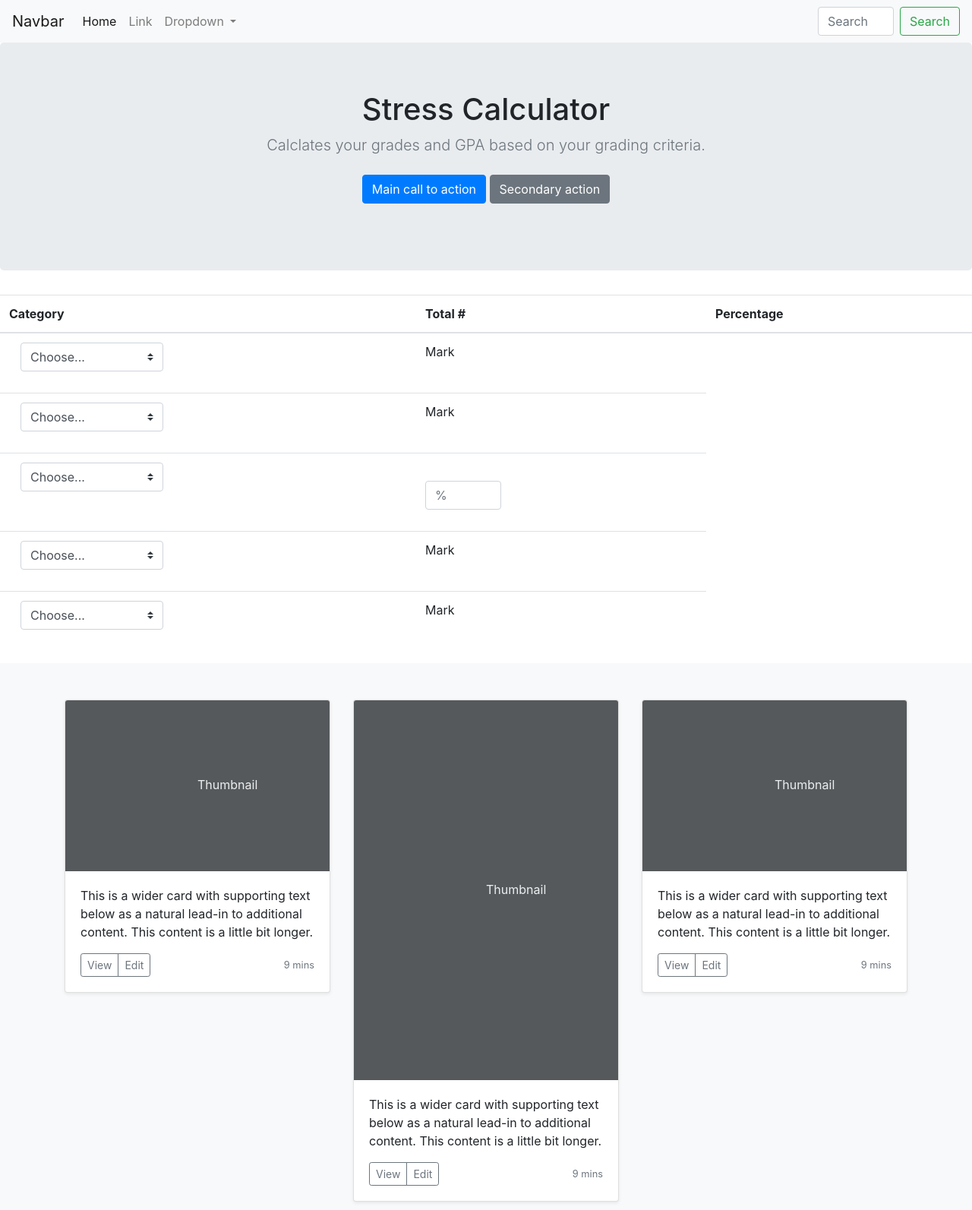
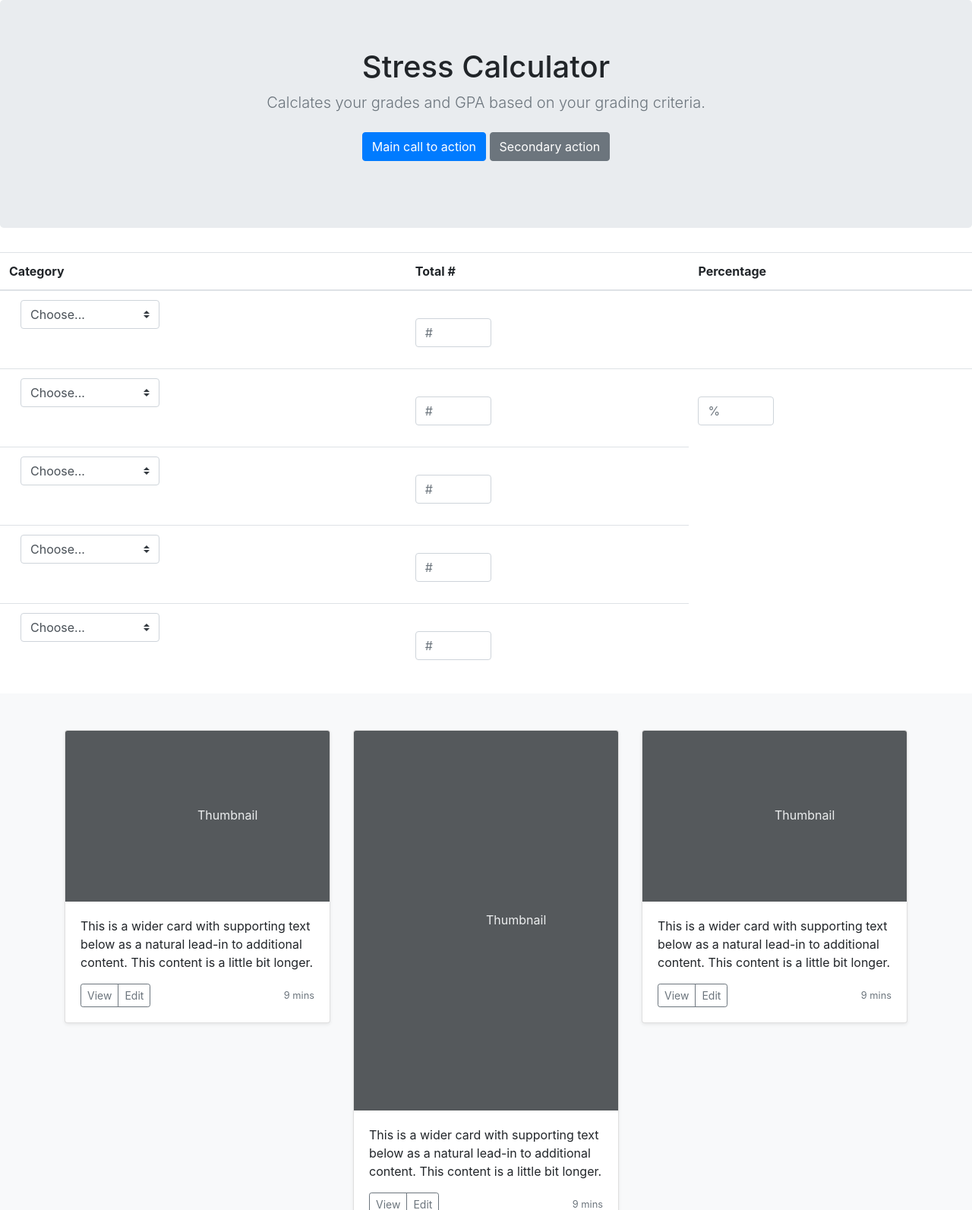
Before and after one commit to sarora324/grades, a Flask app: page / in a window 1280 px wide. Shown: the top 1593 px of the page at 76% size. Run offline with Flask 2, Linux system fonts and the light colour scheme; some libraries are stand-ins or nearby versions.

Commit message:
more changes

```diff
--- a/PoopGroup/templates/homepage.html
+++ b/PoopGroup/templates/homepage.html
@@ -13,64 +13,6 @@
   </head>
 
   <body>
-      <header>
-        <nav class="navbar navbar-expand-lg navbar-light bg-light">
-          <a class="navbar-brand" href="#">Navbar</a>
-          <button class="navbar-toggler" type="button" data-toggle="collapse" data-target="#navbarSupportedContent" aria-controls="navbarSupportedContent" aria-expanded="false" aria-label="Toggle navigation">
-            <span class="navbar-toggler-icon"></span>
-          </button>
-
-          <div class="percentage">
-
-
-          </div>
-
-          <div class="collapse navbar-collapse" id="navbarSupportedContent">
-            <ul class="navbar-nav mr-auto">
-              <li class="nav-item active">
-                <a class="nav-link" href="#">Home <span class="sr-only">(current)</span></a>
-              </li>
-              <li class="nav-item">
-                <a class="nav-link" href="#">Link</a>
-              </li>
-              <li class="nav-item dropdown">
-                <a class="nav-link dropdown-toggle" href="#" id="navbarDropdown" role="button" data-toggle="dropdown" aria-haspopup="true" aria-expanded="false">
-                  Dropdown
-                </a>
-                <div class="dropdown-menu" aria-labelledby="navbarDropdown">
-                  <a class="dropdown-item" href="#">Action</a>
-                  <a class="dropdown-item" href="#">Another action</a>
-                  <div class="dropdown-divider"></div>
-                  <a class="dropdown-item" href="#">Something else here</a>
-                </div>
-              </li>
-            </ul>
-            <form class="form-inline my-2 my-lg-0">
-              <input class="form-control mr-sm-2" type="search" placeholder="Search" aria-label="Search">
-              <button class="btn btn-outline-success my-2 my-sm-0" type="submit">Search</button>
-            </form>
-          </div>
-        </nav>
-    <div class="collapse bg-dark" id="navbarHeader">
-      <div class="container">
-        <div class="row">
-          <div class="col-sm-8 col-md-7 py-4">
-            <h4 class="text-white">About</h4>
-            <p class="text-muted">Add some information about the album below, the author, or any other background context. Make it a few sentences long so folks can pick up some informative tidbits. Then, link them off to some social networking sites or contact information.</p>
-          </div>
-          <div class="col-sm-4 offset-md-1 py-4">
-            <h4 class="text-white">Contact</h4>
-            <ul class="list-unstyled">
-              <li><a href="#" class="text-white">Follow on Twitter</a></li>
-              <li><a href="#" class="text-white">Like on Facebook</a></li>
-              <li><a href="#" class="text-white">Email me</a></li>
-            </ul>
-          </div>
-        </div>
-      </div>
-    </div>
-
-  </header>
 
   <main role="main">
 
@@ -108,24 +50,14 @@
                   Please select a valid category.
                 </div>
           </div></th>
-      <td>Mark</td>
+      <td>
+         <form>
+                <div class="form-group">
+                  <label for="exampleFormControlInput1"></label>
+                  <input type="email" class="form-control" id="exampleFormControlInput1" placeholder="#">
+                </div></td>
+            </form></td>
 
-
-    </tr>
-    <tr>
-      <th scope="row">  <div class="col-md-5 mb-3">
-
-                <select class="custom-select d-block w-100" id="category" required="">
-                  <option value="">Choose...</option>
-                  <option>Exams</option>
-                  <option>Quizzes</option>
-                  <option>Homework</option>
-                </select>
-                <div class="invalid-feedback">
-                  Please select a valid category.
-                </div>
-          </div></th>
-      <td>Mark</td>
 
     </tr>
     <tr>
@@ -145,7 +77,37 @@
         <form>
           <div class="form-group">
             <label for="exampleFormControlInput1"></label>
-            <input type="email" class="form-control" id="exampleFormControlInput1" placeholder="%">
+            <input type="email" class="form-control" id="exampleFormControlInput1" placeholder="#">
+          </div></td>
+        </form>
+        <td>
+          <form>
+            <div class="form-group">
+              <label for="exampleFormControlInput1"></label>
+              <input type="email" class="form-control" id="exampleFormControlInput1" placeholder="%">
+            </div></td>
+          </form>
+
+
+    </tr>
+    <tr>
+      <th scope="row">  <div class="col-md-5 mb-3">
+
+                <select class="custom-select d-block w-100" id="category" required="">
+                  <option value="">Choose...</option>
+                  <option>Exams</option>
+                  <option>Quizzes</option>
+                  <option>Homework</option>
+                </select>
+                <div class="invalid-feedback">
+                  Please select a valid category.
+                </div>
+          </div></th>
+      <td>
+        <form>
+          <div class="form-group">
+            <label for="exampleFormControlInput1"></label>
+            <input type="email" class="form-control" id="exampleFormControlInput1" placeholder="#">
           </div></td>
         </form>
 
@@ -162,7 +124,13 @@
                     Please select a valid category.
                   </div>
             </div></th>
-        <td>Mark</td>
+        <td>
+          <form>
+                  <div class="form-group">
+                    <label for="exampleFormControlInput1"></label>
+                    <input type="email" class="form-control" id="exampleFormControlInput1" placeholder="#">
+                  </div></td>
+                </form></td>
 
       </tr>  <tr>
           <th scope="row">  <div class="col-md-5 mb-3">
@@ -177,7 +145,13 @@
                       Please select a valid category.
                     </div>
               </div></th>
-          <td>Mark</td>
+          <td>
+             <form>
+                    <div class="form-group">
+                      <label for="exampleFormControlInput1"></label>
+                      <input type="email" class="form-control" id="exampleFormControlInput1" placeholder="#">
+                    </div></td>
+                  </form></td>
 
         </tr>
     </tr>
```
